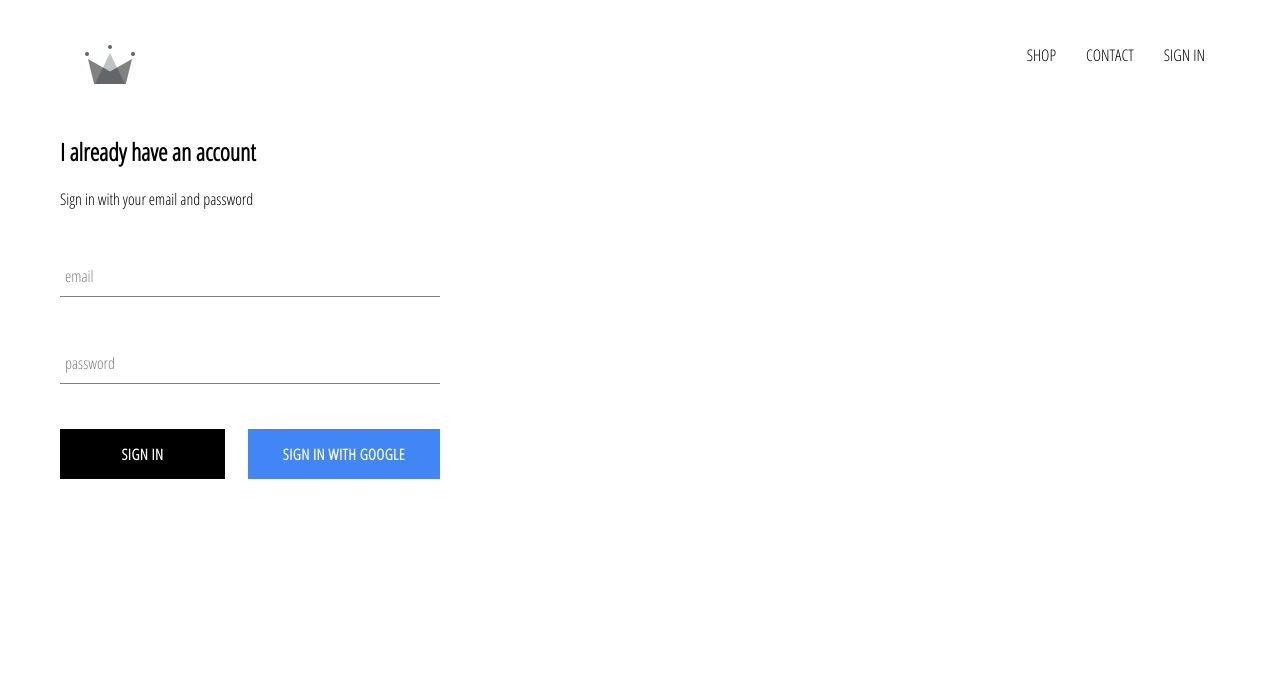
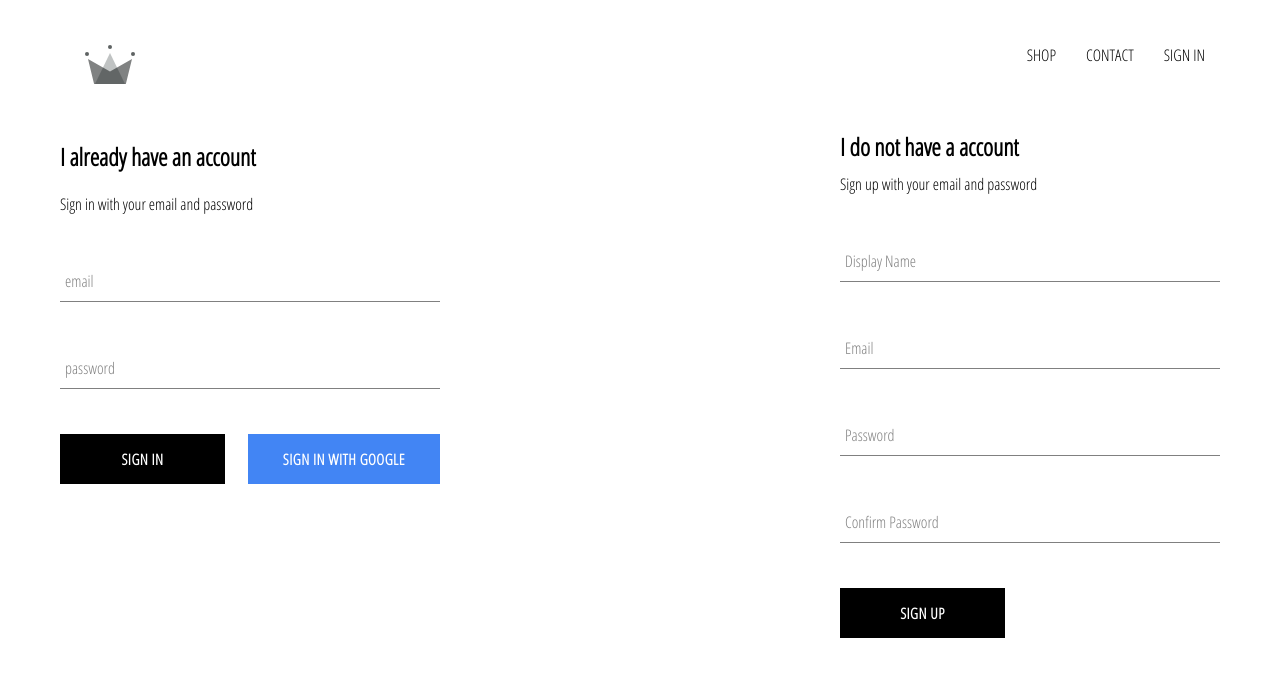
Before and after one commit to jshan431/crwn-clothing, a React (Create React App) app: page /signin in a window 1280 px wide. Shown: the top 676 px of the page. Built offline with nearby package versions, Linux system fonts and the light colour scheme; no server answers.

Commit message:
implemented firebase utils, included ability to store authenticated user into our firestore database

```diff
--- a/src/App.js
+++ b/src/App.js
@@ -5,7 +5,7 @@ import HomePage from './pages/homepage/homepage.component';
 import ShopPage from './pages/shop/shop.component';
 import Header from './components/header/header.component';
 import SignInAndSignUpPage from './pages/sign-in-and-sign-up/sign-in-and-sign-up.component';
-import { auth } from './firebase/firebase.utils';
+import { auth, createUserProfileDocument } from './firebase/firebase.utils';
 //import { ReactComponent } from '*.svg';
 
 class App extends React.Component {
@@ -20,9 +20,20 @@ class App extends React.Component {
   unsubscribeFromAuth = null;
 
   componentDidMount(){
-    this.unsubscribeFromAuth = auth.onAuthStateChanged(user => {
-      this.setState({ currentUser : user });
-    })
+    this.unsubscribeFromAuth = auth.onAuthStateChanged(async userAuth => {
+      if(userAuth){
+        const userRef = await createUserProfileDocument(userAuth);
+        userRef.onSnapshot(snapshot => {
+          this.setState({
+            currentUser : {
+              id : snapshot.id,
+              ...snapshot.data()
+            }
+          });
+        });
+      }
+      this.setState({ currentUser: userAuth});
+    });
   }
 
   componentWillUpdate(){
--- /dev/null
+++ b/src/components/sign-up/sign-up.component.jsx
@@ -0,0 +1,92 @@
+import React from 'react';
+import FormInput from '../form-input/form-input.component';
+
+import {auth, createUserProfileDocument } from '../../firebase/firebase.utils';
+import './sign-up.styles.scss';
+import CustomButton from '../custom-buttom/custom-button.component';
+
+class SignUp extends React.Component{
+    constructor(){
+        super();
+        this.state = {
+            displayName: '',
+            email: '',
+            password: '',
+            confirmPassword: ''
+        }
+    }
+
+    handleSubmit = async event => {
+        event.preventDefault();
+        const { displayName, email, password, confirmPassword } = this.state;
+        if(password !== confirmPassword){
+            alert("password don't match");
+            return;
+        }
+        try{
+            const { user } = await auth.createUserWithEmailAndPassword(email, password);
+            await createUserProfileDocument(user, { displayName });
+            this.setState({
+                displayName : '',
+                email: '',
+                password: '',
+                confirmPassword: ''
+            });
+        } catch (error) {
+            console.error(error);
+        }
+    };
+
+    handleChange = event => {
+        const { name, value } = event.target;
+        this.setState({ [name] : value});
+
+    };
+
+    render(){
+        const { displayName, email, password, confirmPassword } = this.state;
+        return(
+            <div className='sign-up'>
+                <h2 className='title'>I do not have a account</h2>
+                <span>Sign up with your email and password</span>
+                <form className='sign-up-form' onSubmit={this.handleSubmit}>
+                    <FormInput
+                        type='text'
+                        name='displayName'
+                        value={displayName}
+                        onChange={this.handleChange}
+                        label='Display Name'
+                        required
+                    />
+                    <FormInput
+                        type='email'
+                        name='email'
+                        value={email}
+                        onChange={this.handleChange}
+                        label='Email'
+                        required
+                    />
+                    <FormInput
+                        type='password'
+                        name='password'
+                        value={password}
+                        onChange={this.handleChange}
+                        label='Password'
+                        required
+                    />
+                    <FormInput
+                        type='password'
+                        name='confirmPassword'
+                        value={confirmPassword}
+                        onChange={this.handleChange}
+                        label='Confirm Password'
+                        required
+                    />
+                    <CustomButton type='submit'>SIGN UP</CustomButton>
+                </form>
+            </div>
+        )
+    }
+}
+
+export default SignUp;
--- /dev/null
+++ b/src/components/sign-up/sign-up.styles.scss
@@ -0,0 +1,8 @@
+.sign-up {
+    display: flex;
+    flex-direction: column;
+    width: 380px;
+    .title {
+        margin: 10px 0;
+    }
+}
--- a/src/firebase/firebase.utils.js
+++ b/src/firebase/firebase.utils.js
@@ -1,6 +1,7 @@
 import firebase from 'firebase/app';
 import 'firebase/firestore';
 import 'firebase/auth';
+import { useRef } from 'react';
 
 const config = {
     apiKey: "AIzaSyDN6lgzeqjxaUTcatRu-dEnfFzNutThM5E",
@@ -10,6 +11,29 @@ const config = {
     storageBucket: "crwn-db-dbd10.appspot.com",
     messagingSenderId: "348155069003",
     appId: "1:348155069003:web:4807197ed8c0cdafa2c3ce"
+}
+
+export const createUserProfileDocument = async (userAuth, additionalData) => {
+    if(!userAuth) return;
+
+    const userRef = firestore.doc(`users/${userAuth.uid}`);
+    const snapShot = await useRef.get();
+    if(!snapShot.exists){
+        const { displayName, email } = userAuth;
+        const createdAt = new Date();
+
+        try{
+            await userRef.set({
+                displayName,
+                email,
+                createdAt,
+                ...additionalData
+            })
+        } catch (error){
+            console.log('error creating user', error.message);
+        }
+        return userRef;
+    }
 }
 
 firebase.initializeApp(config);
--- a/src/pages/sign-in-and-sign-up/sign-in-and-sign-up.component.jsx
+++ b/src/pages/sign-in-and-sign-up/sign-in-and-sign-up.component.jsx
@@ -1,9 +1,13 @@
 import React from 'react';
 import SignIn from '../../components/sign-in/sign-in.component';
+import SignUp from '../../components/sign-up/sign-up.component';
 import './sign-in-and-sign-up.styles.scss';
 
 const SignInAndSignUpPage = () => (
-    <div className='sign-in-and-sign-up'><SignIn /></div>
+    <div className='sign-in-and-sign-up'>
+        <SignIn />
+        <SignUp />
+    </div>
 );
 
 export default SignInAndSignUpPage;
--- a/src/pages/sign-in-and-sign-up/sign-in-and-sign-up.styles.scss
+++ b/src/pages/sign-in-and-sign-up/sign-in-and-sign-up.styles.scss
@@ -0,0 +1,6 @@
+.sign-in-and-sign-up{
+    widows: 850px;
+    display: flex;
+    justify-content: space-between;
+    margin: 30px auto;
+}
```
Lines whose indentation alone changed are shown as unchanged.
